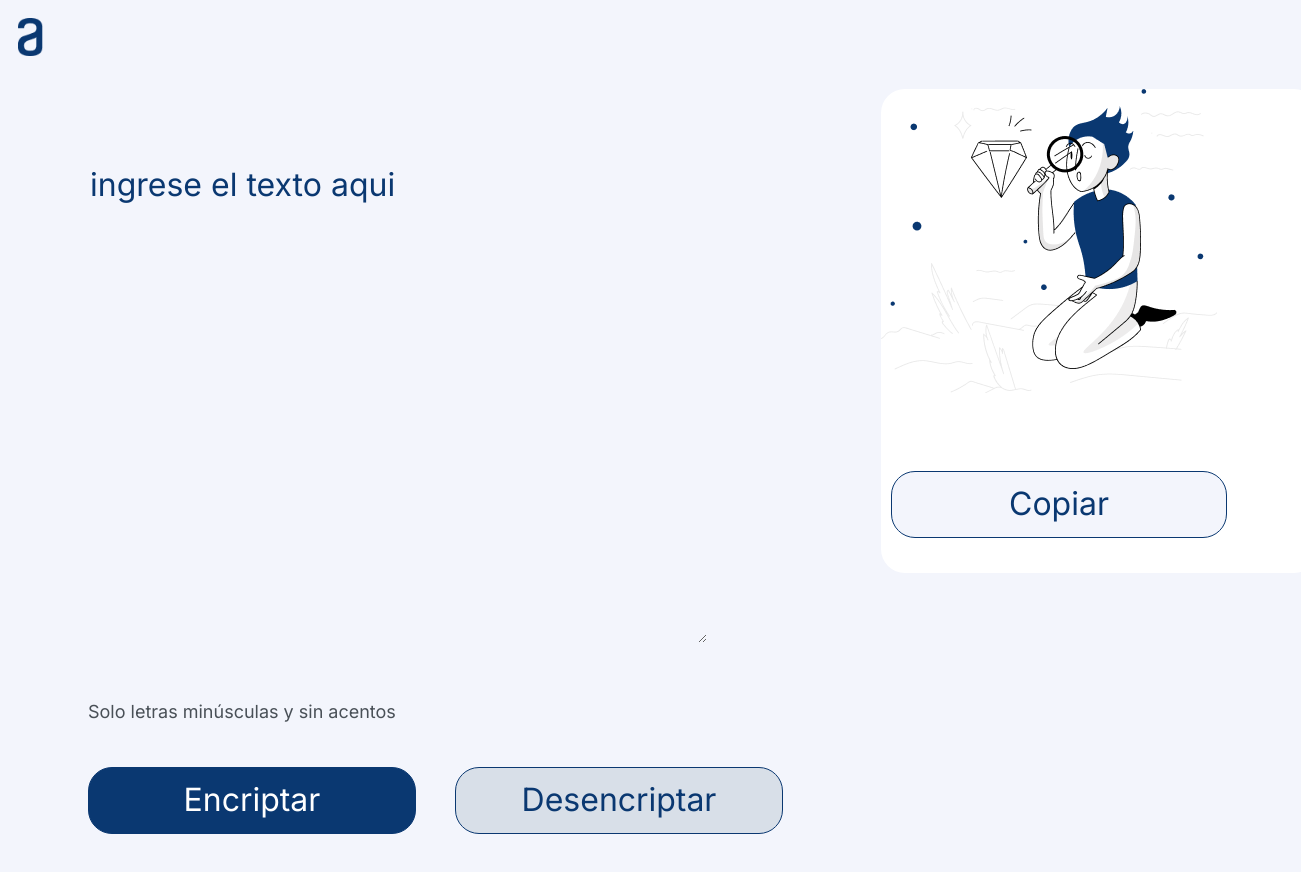
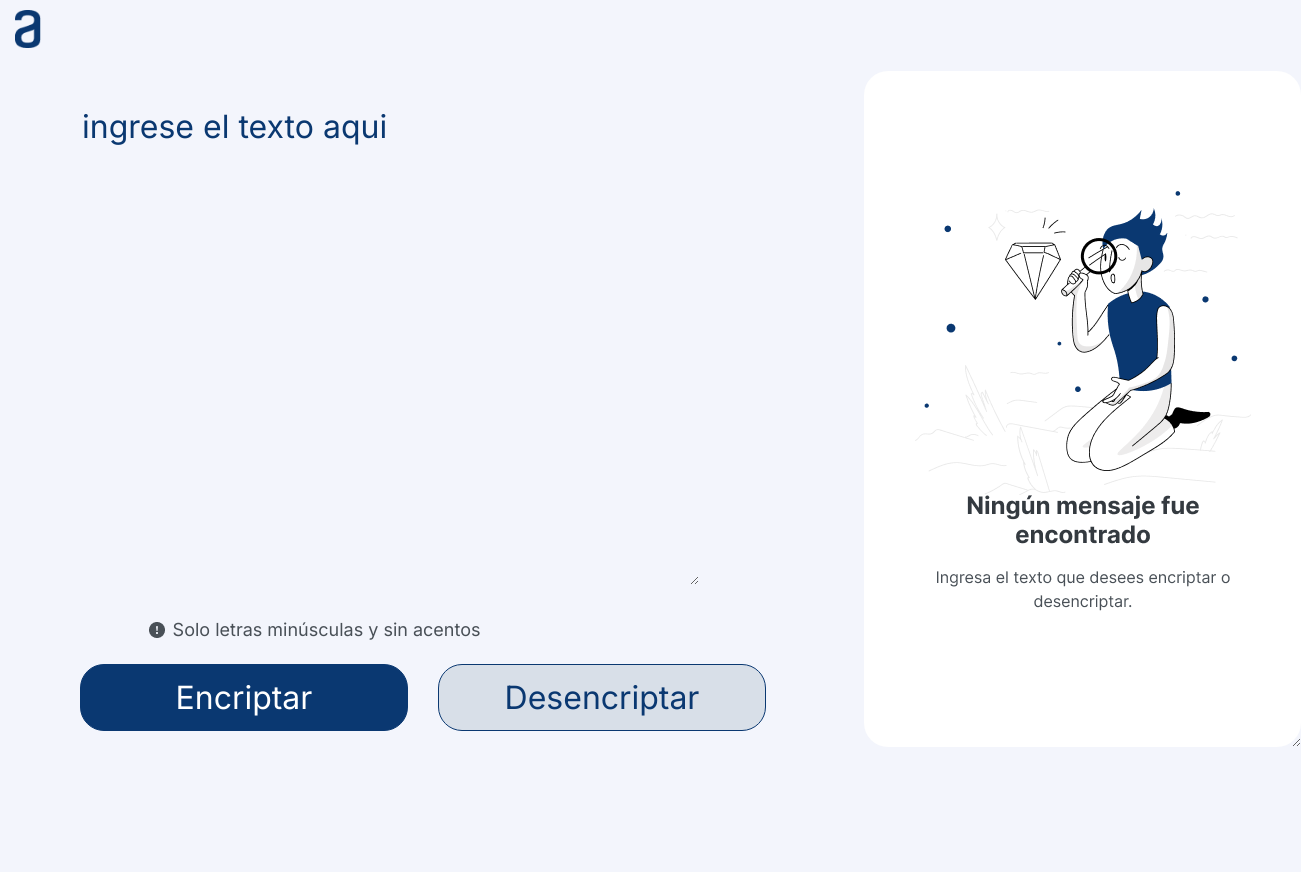
Before and after one commit to mmejiaherrera/solucion-challenge, a plain HTML site: page index.html in a window 1280 px wide. Shown: the whole page, 1301 px wide, since content can reach past the window. After the commit the page ends 810 px from the top, so only its background shows below. Drawn offline with Linux system fonts and the light colour scheme.

Commit message:
Modificación de estilos

```diff
--- a/index.html
+++ b/index.html
@@ -4,6 +4,7 @@
     <meta charset="UTF-8">
     <meta http-equiv="X-UA-Compatible" content="IE=edge">
     <meta name="viewport" content="width=device-width, initial-scale=1.0">
+    <link rel="stylesheet" href="reset.css">
     <link rel="stylesheet" href="style.css">
     <link rel="preconnect" href="https://fonts.googleapis.com">
     <link rel="preconnect" href="https://fonts.gstatic.com" crossorigin>
@@ -17,19 +18,23 @@
     <main>
         <section>
             <textarea class="text-area" cols="30" rows="10" placeholder="Ingrese el texto aqui"></textarea>
-            <div>
-                <h6 class="información">Solo letras minúsculas y sin acentos</h6>
+            <div class="informacion">
+                <img src="imagenes/Vector.png" alt="Logo-informacion">
+                <h6>Solo letras minúsculas y sin acentos</h6>
             </div>
-            <div class="botones"></div>
+            <div class="botones">
                 <button class="btn-encriptar" onclick="btnEncriptar()">Encriptar</button>
                 <button class="btn-desencriptar" onclick="btnDesencriptar()">Desencriptar</button>
+            </div>
         </section>
         <section>
-            <textarea class="mensaje" cols="20" rows="10"></textarea>
+            <textarea class="mensaje" cols="20" rows="14">
+                </textarea>
             <div>
                 <button class="copiar">Copiar</button>
             </div>
         </section>
     </main>
+    <script src="script.js"></script>
 </body>
 </html>
--- /dev/null
+++ b/reset.css
@@ -0,0 +1,48 @@
+/* http://meyerweb.com/eric/tools/css/reset/
+   v2.0 | 20110126
+   License: none (public domain)
+*/
+
+html, body, div, span, applet, object, iframe,
+h1, h2, h3, h4, h5, h6, p, blockquote, pre,
+a, abbr, acronym, address, big, cite, code,
+del, dfn, em, img, ins, kbd, q, s, samp,
+small, strike, strong, sub, sup, tt, var,
+b, u, i, center,
+dl, dt, dd, ol, ul, li,
+fieldset, form, label, legend,
+table, caption, tbody, tfoot, thead, tr, th, td,
+article, aside, canvas, details, embed,
+figure, figcaption, footer, header, hgroup,
+menu, nav, output, ruby, section, summary,
+time, mark, audio, video {
+	margin: 0;
+	padding: 0;
+	border: 0;
+	font-size: 100%;
+	font: inherit;
+	vertical-align: baseline;
+}
+/* HTML5 display-role reset for older browsers */
+article, aside, details, figcaption, figure,
+footer, header, hgroup, menu, nav, section {
+	display: block;
+}
+body {
+	line-height: 1;
+}
+ol, ul {
+	list-style: none;
+}
+blockquote, q {
+	quotes: none;
+}
+blockquote:before, blockquote:after,
+q:before, q:after {
+	content: '';
+	content: none;
+}
+table {
+	border-collapse: collapse;
+	border-spacing: 0;
+}
--- a/style.css
+++ b/style.css
@@ -8,7 +8,7 @@
 
 .logo{
     padding-top: 10px;
-    margin-left: 10px;
+    margin-left: 15px;
     width: 2%;
 }
 
@@ -21,7 +21,7 @@ main{
 .text-area{
     border: none;
     color: #0A3871;
-    margin-top: 90px;
+    margin-top: 50px;
     text-transform: lowercase;
 }
 
@@ -32,18 +32,19 @@ main{
 
  .mensaje{
     background: white;
-    background-image: url("Imagenes/muneco.png");
-    background-repeat: no-repeat;
+    background-image: url("Imagenes/muneco.png"), url("Imagenes/Frame 5.png");
+    background-position: center 120px, center 420px;
+    background-repeat: no-repeat, no-repeat;
     border:none;
     border-radius: 24px;
     color: #0A3871;
     margin-left: 98px;
     margin-top: 20px;
     padding-left: 20px;
-    position: fixed;
+    position: static;
  }
 
- .mensaje:focus{
+.mensaje:focus{
     outline: none;
  }
 
@@ -74,6 +75,7 @@ main{
  }
 
  .copiar{
+    display: none;
     border: 1px solid #0A3871;
     border-radius: 24px;
     color: #0A3871;
@@ -81,11 +83,23 @@ main{
     height: 67px;
     margin-left: 108px;
     margin-top: 402px;
-    position: absolute;
-    width: 336px;
+    position: relative;
+    width: 328px;
  }
 
- .información{
+.informacion{
+  margin: 1rem auto;
+  width: 80%;
+  height: 2rem;
+  display: flex;
+  align-items: center;
+}
+
+.informacion img{
+   margin: 0 0.5rem 0 0;
+}
+
+ .informacion h6{
     color: #495057;
     font-size: 18px;
  }
```
Also changed, not shown: Imagenes/Frame 5.png (added), Imagenes/Vector.png (added), script.js (added).
